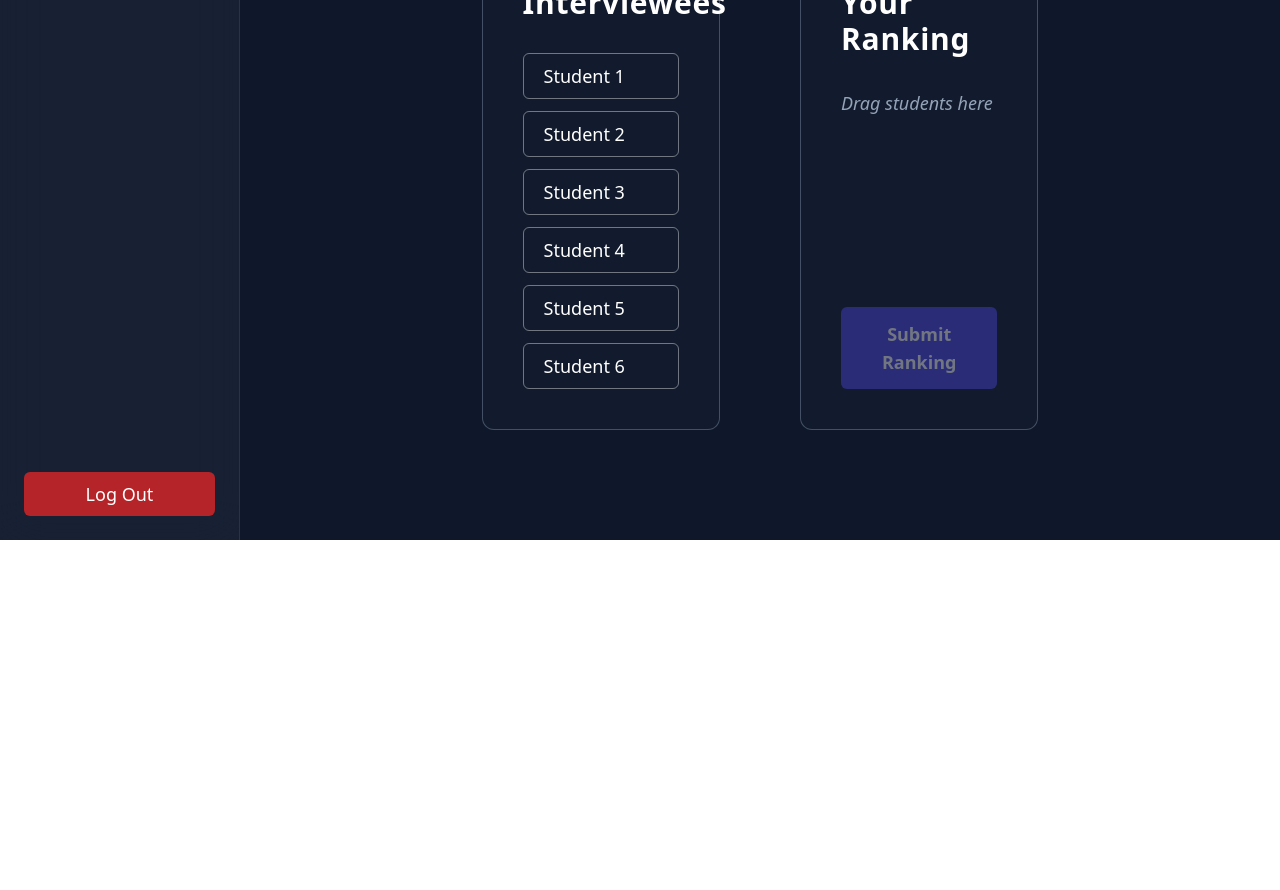
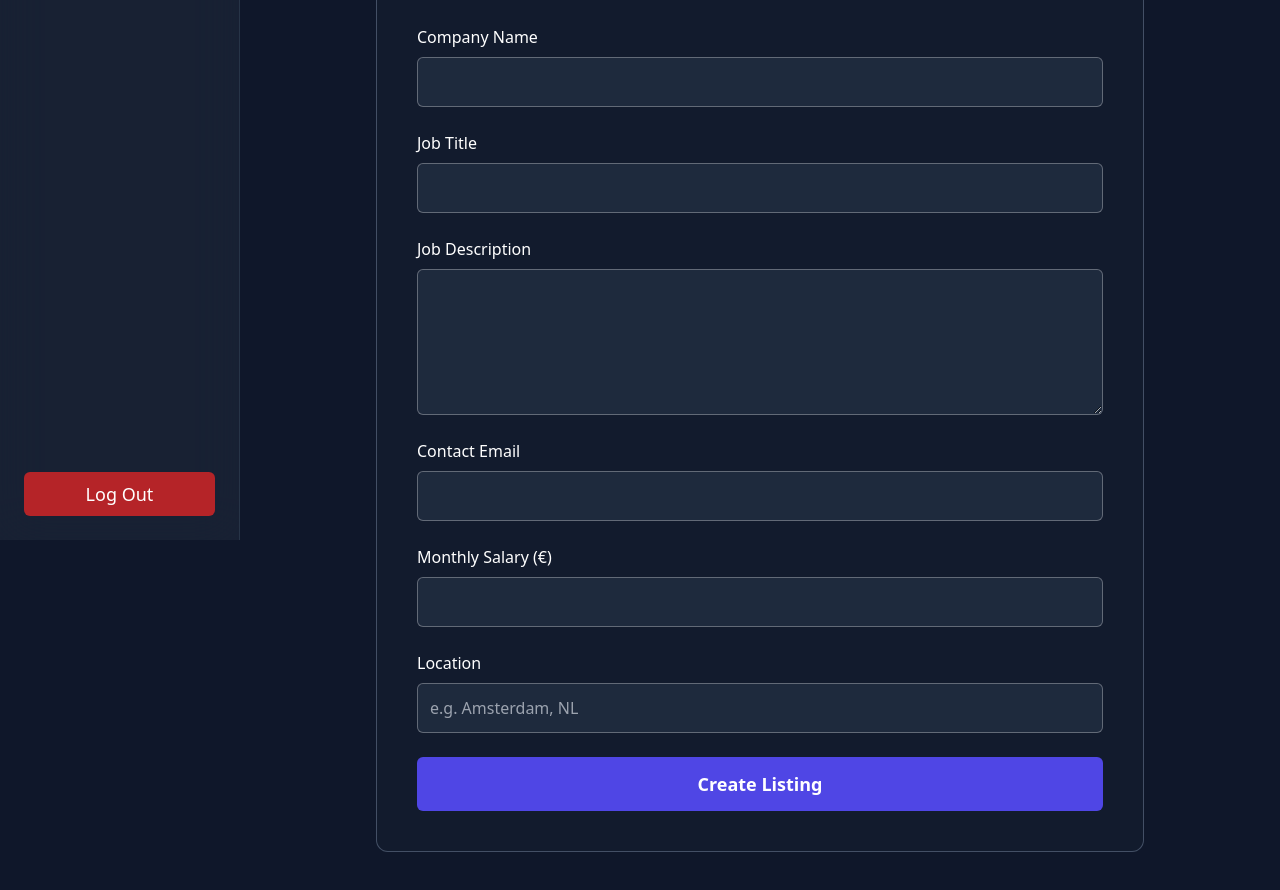
Before and after one commit to lucak0909/ISE_Residency_System, a React (Vite) app: page /PartnerDashboard in a window 1280 px wide. Before the commit this address led to /PartnerRanking. Shown: the part 260-1150 px from the top of the page. Before the commit the page ends 800 px from the top, so only its background shows below. Built offline with nearby package versions, Linux system fonts and the light colour scheme.

Commit message:
Partner Skeleton Site complete

```diff
--- a/src/Router.tsx
+++ b/src/Router.tsx
@@ -6,7 +6,7 @@ import StudentDashboard  from './pages/S_Dashboard';
 import StudentRanking1   from './pages/S_Ranking1';
 import StudentRanking2   from './pages/S_Ranking2';
 
-//import PartnerDashboard  from './pages/P_Dashboard.tsx';
+import PartnerDashboard  from './pages/P_Dashboard.tsx';
 import PartnerRanking    from './pages/P_Ranking.tsx';
 
 //import AdminDashboard  from './pages/A_Dashboard.tsx';
@@ -25,8 +25,7 @@ export default function Router() {
                 <Route path="/StudentRanking2"  element={<StudentRanking2  />} />
 
                 {/* partner area */}
-                {/*
-                <Route path="/PartnerDashboard" element={<PartnerDashboard />} />*/}
+                <Route path="/PartnerDashboard" element={<PartnerDashboard />} />
                 <Route path="/PartnerRanking"  element={<PartnerRanking  />} />
 
 
--- a/src/pages/P_Dashboard.tsx
+++ b/src/pages/P_Dashboard.tsx
@@ -0,0 +1,207 @@
+import { useState } from "react";
+import { NavLink } from "react-router-dom";
+
+interface Job {
+    company: string;
+    title: string;
+    description: string;
+    email: string;
+    salary: string;
+    location: string;
+}
+
+export default function PartnerDashboard() {
+    const [company, setCompany] = useState("");
+    const [title, setTitle] = useState("");
+    const [description, setDescription] = useState("");
+    const [email, setEmail] = useState("");
+    const [salary, setSalary] = useState("");
+    const [location, setLocation] = useState("");
+    const [jobs, setJobs] = useState<Job[]>([]);
+
+    function resetForm() {
+        setCompany("");
+        setTitle("");
+        setDescription("");
+        setEmail("");
+        setSalary("");
+        setLocation("");
+    }
+
+    function handleSubmit(e: React.FormEvent) {
+        e.preventDefault();
+        const newJob: Job = { company, title, description, email, salary, location };
+        // TODO: persist to backend
+        setJobs((j) => [...j, newJob]);
+        alert("Job listing created (mock)");
+        resetForm();
+    }
+
+    return (
+        <div className="flex min-h-screen w-full bg-slate-900 text-white">
+            {/* Navigation */}
+            <aside className="sticky top-0 flex h-screen w-60 flex-col gap-6 border-r border-slate-700/60 bg-slate-800/60 p-6 backdrop-blur-xl">
+                <h2 className="text-2xl font-bold tracking-tight">Menu</h2>
+
+                <nav className="flex flex-1 flex-col gap-4 text-lg">
+                    <NavLink
+                        to="/PartnerDashboard"
+                        className="rounded-md bg-indigo-600/20 px-3 py-2 font-semibold ring-2 ring-indigo-600/30"
+                    >
+                        Partner Dashboard
+                    </NavLink>
+
+                    <NavLink to="/PartnerRanking"
+                             className="rounded-md px-3 py-2 hover:bg-slate-700/50">
+                        Interviewee Ranking
+                    </NavLink>
+
+                    <div className="mt-auto pt-6">
+                        <NavLink
+                            to="/login"
+                            className="block w-full rounded-md bg-red-600/80 px-3 py-2 text-center font-medium hover:bg-red-600"
+                        >
+                            Log Out
+                        </NavLink>
+                    </div>
+                </nav>
+            </aside>
+
+            {/* Main */}
+            <main className="flex-1 px-8 py-16 lg:px-14 lg:py-20">
+                <h1 className="mb-12 text-center text-4xl font-extrabold tracking-tight md:text-6xl">
+                    Partner Dashboard
+                </h1>
+
+                {/* Job form */}
+                <section className="mx-auto w-full max-w-3xl rounded-xl border border-slate-500/60 bg-slate-800/25 p-10">
+                    <h2 className="mb-6 text-2xl font-semibold">Create Job Listing</h2>
+
+                    <form className="grid grid-cols-1 gap-6" onSubmit={handleSubmit}>
+                        {/* Company name */}
+                        <div className="flex flex-col gap-2">
+                            <label htmlFor="company" className="font-medium">
+                                Company Name
+                            </label>
+                            <input
+                                id="company"
+                                type="text"
+                                value={company}
+                                onChange={(e) => setCompany(e.target.value)}
+                                required
+                                className="rounded-md border border-white/30 bg-slate-700/40 p-3 outline-none focus:ring-2 focus:ring-indigo-500"
+                            />
+                        </div>
+
+                        {/* Job title */}
+                        <div className="flex flex-col gap-2">
+                            <label htmlFor="title" className="font-medium">
+                                Job Title
+                            </label>
+                            <input
+                                id="title"
+                                type="text"
+                                value={title}
+                                onChange={(e) => setTitle(e.target.value)}
+                                required
+                                className="rounded-md border border-white/30 bg-slate-700/40 p-3 outline-none focus:ring-2 focus:ring-indigo-500"
+                            />
+                        </div>
+
+                        {/* Job description */}
+                        <div className="flex flex-col gap-2">
+                            <label htmlFor="description" className="font-medium">
+                                Job Description
+                            </label>
+                            <textarea
+                                id="description"
+                                value={description}
+                                onChange={(e) => setDescription(e.target.value)}
+                                required
+                                rows={5}
+                                className="rounded-md border border-white/30 bg-slate-700/40 p-3 outline-none focus:ring-2 focus:ring-indigo-500"
+                            />
+                        </div>
+
+                        {/* Contact email */}
+                        <div className="flex flex-col gap-2">
+                            <label htmlFor="email" className="font-medium">
+                                Contact Email
+                            </label>
+                            <input
+                                id="email"
+                                type="email"
+                                value={email}
+                                onChange={(e) => setEmail(e.target.value)}
+                                required
+                                className="rounded-md border border-white/30 bg-slate-700/40 p-3 outline-none focus:ring-2 focus:ring-indigo-500"
+                            />
+                        </div>
+
+                        {/* Monthly salary */}
+                        <div className="flex flex-col gap-2">
+                            <label htmlFor="salary" className="font-medium">
+                                Monthly Salary (€)
+                            </label>
+                            <input
+                                id="salary"
+                                type="number"
+                                min="0"
+                                step="100"
+                                value={salary}
+                                onChange={(e) => setSalary(e.target.value)}
+                                required
+                                className="rounded-md border border-white/30 bg-slate-700/40 p-3 outline-none focus:ring-2 focus:ring-indigo-500"
+                            />
+                        </div>
+
+                        {/* Location */}
+                        <div className="flex flex-col gap-2">
+                            <label htmlFor="location" className="font-medium">
+                                Location
+                            </label>
+                            <input
+                                id="location"
+                                type="text"
+                                value={location}
+                                onChange={(e) => setLocation(e.target.value)}
+                                required
+                                placeholder="e.g. Amsterdam, NL"
+                                className="rounded-md border border-white/30 bg-slate-700/40 p-3 outline-none focus:ring-2 focus:ring-indigo-500"
+                            />
+                        </div>
+
+                        <button
+                            type="submit"
+                            className="w-full rounded-md bg-indigo-600 py-3 text-lg font-semibold hover:bg-indigo-500 focus:outline-none focus:ring-2 focus:ring-indigo-400"
+                        >
+                            Create Listing
+                        </button>
+                    </form>
+                </section>
+
+                {/* Listings preview */}
+                {jobs.length > 0 && (
+                    <section className="mx-auto mt-14 w-full max-w-5xl rounded-xl border border-slate-500/60 bg-slate-800/25 p-10">
+                        <h2 className="mb-6 text-2xl font-semibold">Your Listings</h2>
+                        <ul className="space-y-6">
+                            {jobs.map((job, idx) => (
+                                <li key={idx} className="rounded-lg border border-white/30 p-6">
+                                    <h3 className="mb-2 text-xl font-bold">
+                                        {job.title} @ {job.company}
+                                    </h3>
+                                    <p className="mb-2 text-slate-300">{job.description}</p>
+                                    <div className="flex flex-wrap gap-4 text-sm text-slate-400">
+                                        <span>Location: {job.location}</span>
+                                        <span>Email: {job.email}</span>
+                                        <span>Salary: €{job.salary} / month</span>
+                                    </div>
+                                </li>
+                            ))}
+                        </ul>
+                    </section>
+                )}
+            </main>
+        </div>
+    );
+}
```
